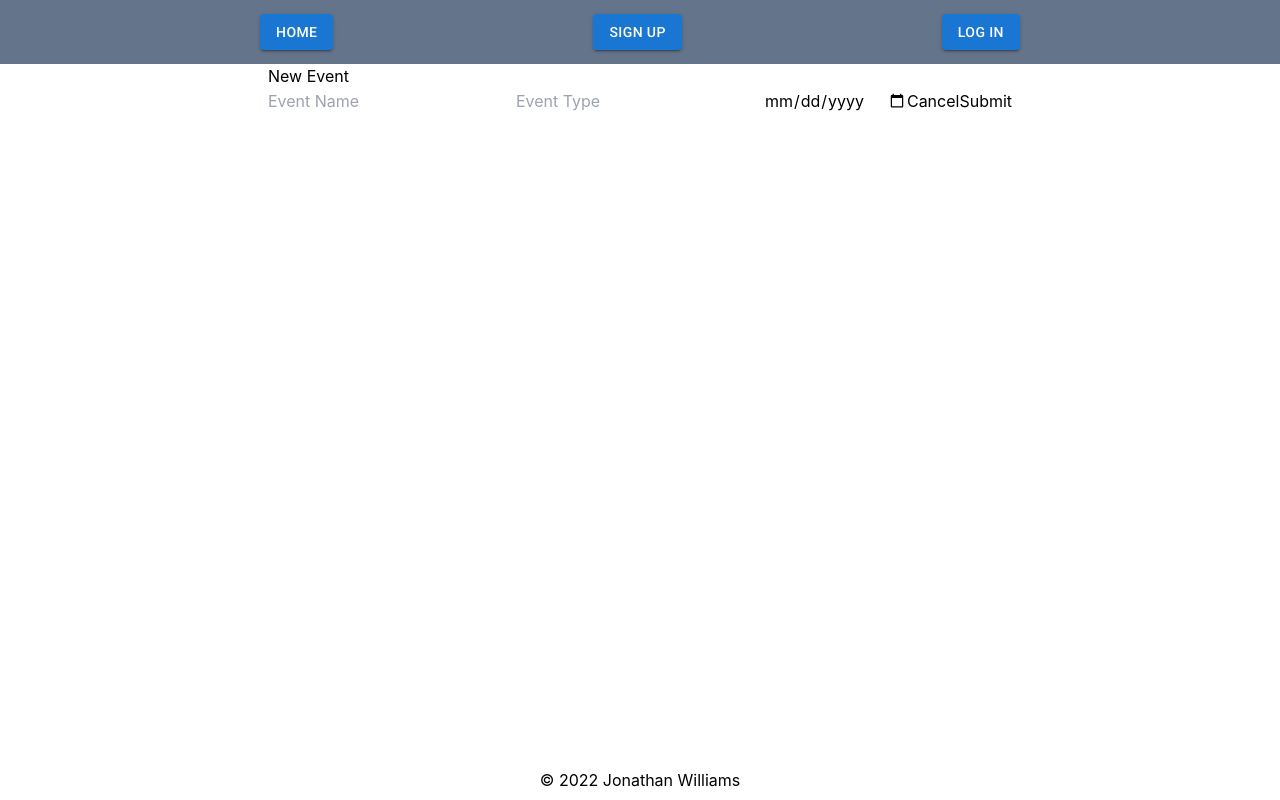
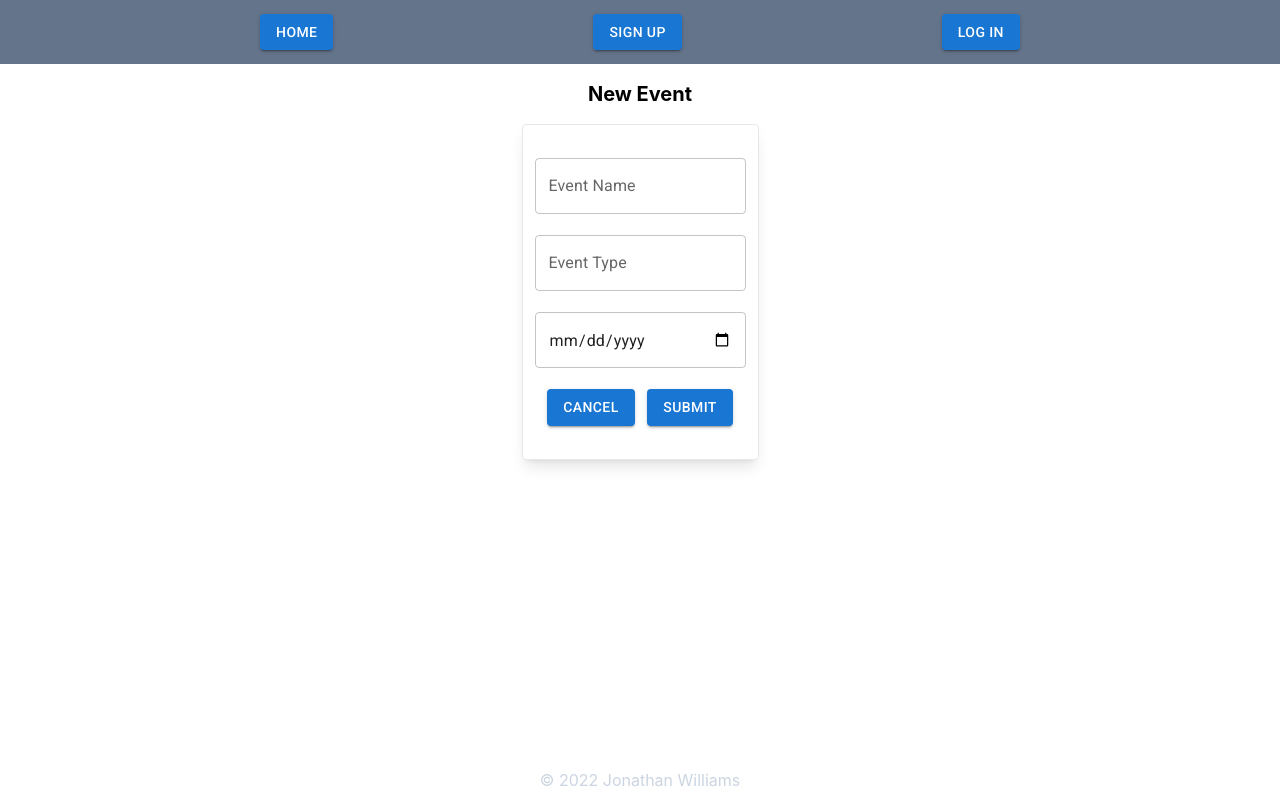
Before and after one commit to LumberJon1/photo-booking, a React (Create React App) app in the folder client/: page /addevent in a window 1280 px wide. Built offline with nearby package versions, Linux system fonts and the light colour scheme; no server answers.

Commit message:
Styled new event form page

```diff
--- a/client/src/App.js
+++ b/client/src/App.js
@@ -50,7 +50,7 @@ function App() {
           <header className="flex bg-slate-500 w-full">
             <Header />
           </header>
-          <main className="h-full pb-16">
+          <main className="h-full pb-16 z-10">
             <Routes>
                 <Route
                   path="/"
@@ -82,7 +82,7 @@ function App() {
                 />
             </Routes>
           </main>
-          <footer className="fixed inset-x-0 bottom-0 text-center h-8">
+          <footer className="fixed bottom-0 text-center text-slate-300 h-8 z-0">
             <Footer />
           </footer>
         </div>
--- a/client/src/components/EventForm/index.js
+++ b/client/src/components/EventForm/index.js
@@ -3,6 +3,7 @@ import {Link} from "react-router-dom";
 import {useMutation, useQuery} from "@apollo/client";
 import {ADD_EVENT} from "../../utils/mutations";
 import {QUERY_ME} from "../../utils/queries"
+import {Button, TextField} from "@mui/material";
 
 const EventForm = () => {
 
@@ -37,6 +38,7 @@ const EventForm = () => {
                 variables: {...formState, username: username}
             });
             console.log(data);
+            window.location.assign("/projects");
             }
             catch (e) {
                 console.error(e);
@@ -45,26 +47,28 @@ const EventForm = () => {
 
 
     return (
-        <div>
-            <h2>New Event</h2>
-            <form onSubmit={handleFormSubmit}>
-                <input
+        <div className="w-full h-1/2">
+            <h1 className="font-bold text-xl py-4 text-center">New Event</h1>
+            <form
+                className="flex flex-col w-full border shadow-lg p-3 mx-auto items-stretch justify-evenly h-full rounded "
+                onSubmit={handleFormSubmit}>
+                <TextField
                     type="text"
+                    label="Event Name"
                     name="eventName"
                     id="eventName"
                     value={formState.eventName}
-                    placeholder="Event Name"
                     onChange={handleChange}
                 />
-                <input
+                <TextField
                     type="text"
+                    label="Event Type"
                     name="eventType"
                     id="eventType"
                     value={formState.eventType}
-                    placeholder="Event Type"
                     onChange={handleChange}
                 />
-                <input
+                <TextField
                     type="date"
                     name="eventDate"
                     id="eventDate"
@@ -72,14 +76,17 @@ const EventForm = () => {
                     onChange={handleChange}
                 />
                 {/* Eventually want to add event length and location */}
-                <button>
-                    <Link to="/projects">Cancel</Link>
-                </button>
-                <button
-                    type="submit"
-                    name="submit"
-                    id="submit"
-                >Submit</button>
+                <div className="flex w-full justify-evenly items-center">
+                    <Button variant="contained">
+                        <Link to="/projects">Cancel</Link>
+                    </Button>
+                    <Button
+                        variant="contained"
+                        type="submit"
+                        name="submit"
+                        id="submit"
+                    >Submit</Button>
+                </div>
                 {error && <div>Event Creation Failed</div>}
             </form>
         </div>
```
